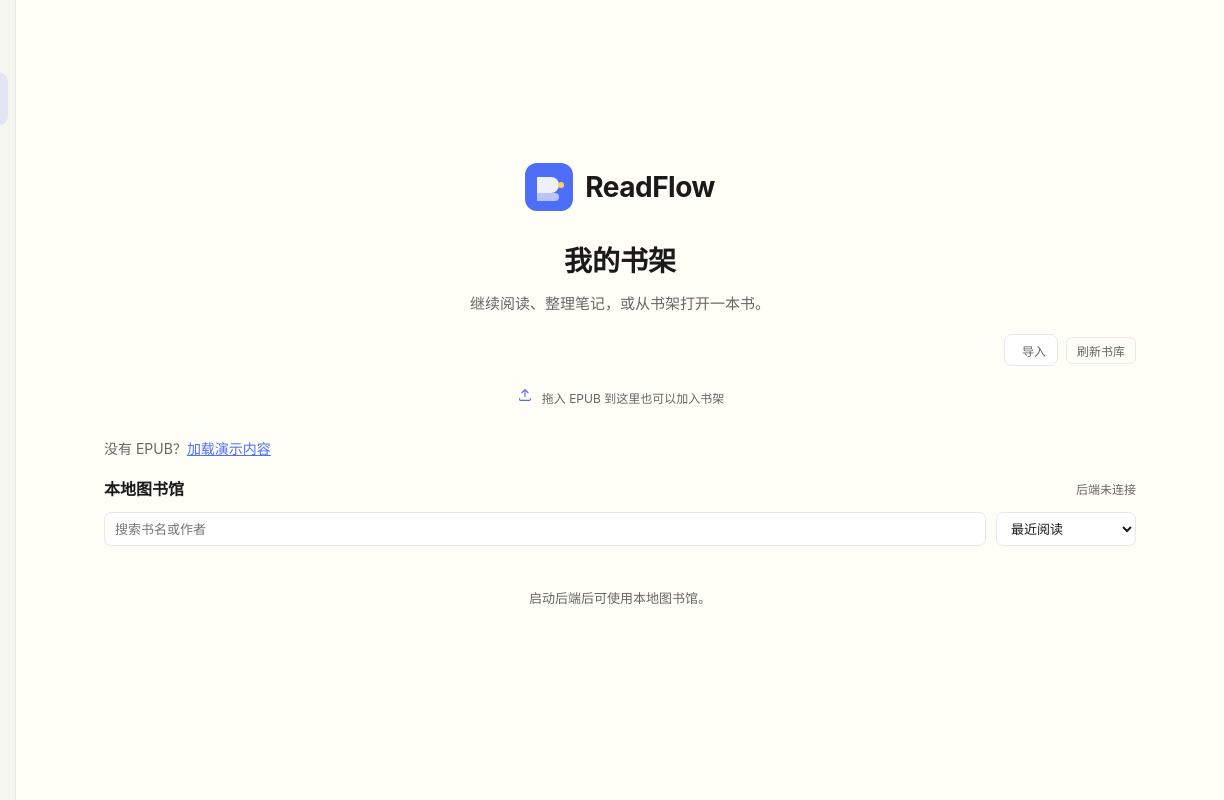
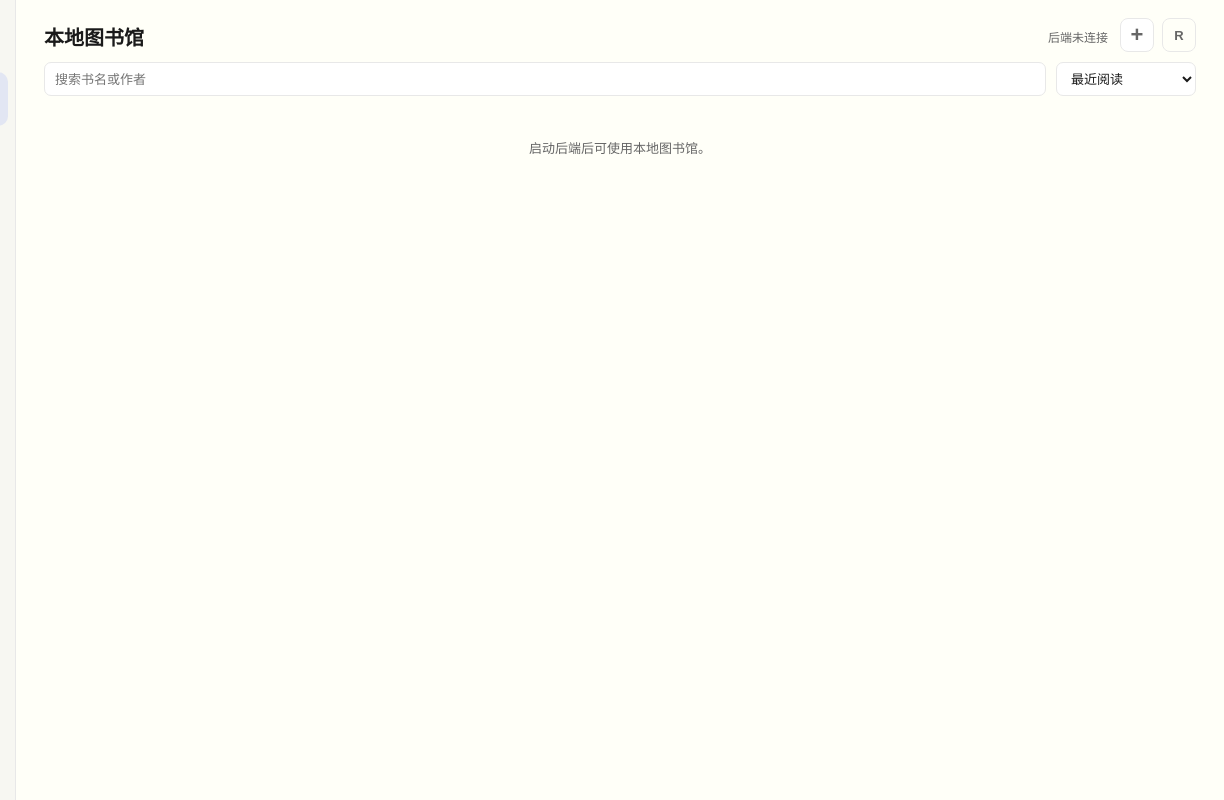
Before and after one commit to rowley-bigspin/read-assistant, a website: page index.html in a window 1280 px wide. Shown: the full height of the page, 56-1280 px from the left. Drawn offline with nearby package versions, Linux system fonts and the light colour scheme; no server answers.

Commit message:
Make homepage bookshelf-first

```diff
--- a/styles.css
+++ b/styles.css
@@ -149,12 +149,20 @@ body {
    ============================================ */
 #welcome-screen {
   flex-direction: column;
-  align-items: center;
-  justify-content: center;
+  align-items: stretch;
+  justify-content: flex-start;
   background: var(--bg);
 }
-.welcome-inner { text-align: left; width: min(1080px, 100%); max-height: 100vh; overflow: auto; padding: 24px; }
+.welcome-inner { text-align: left; width: 100%; max-height: 100vh; overflow: auto; padding: 18px 28px 24px; }
 .welcome-title, .welcome-sub { text-align: center; }
+
+#welcome-screen .logo-wrap,
+#welcome-screen .welcome-title,
+#welcome-screen .welcome-sub,
+#welcome-screen .upload-zone,
+#welcome-screen .demo-tip {
+  display: none !important;
+}
 
 .logo-wrap {
   display: flex; align-items: center; justify-content: center;
@@ -287,6 +295,56 @@ body {
 .library-header span {
   font-size: 12px;
   color: var(--text-secondary);
+}
+
+#welcome-screen .library-actions {
+  position: fixed;
+  top: 18px;
+  right: 28px;
+  z-index: 5;
+  margin: 0;
+}
+
+#welcome-screen .library-actions .btn-primary,
+#welcome-screen .library-actions .btn-sm {
+  width: 34px;
+  min-width: 34px;
+  height: 34px;
+  padding: 0;
+  border-radius: 8px;
+  font-size: 0;
+  line-height: 1;
+}
+
+#welcome-screen .library-actions .btn-primary::before {
+  content: "";
+  margin: 0;
+}
+
+#welcome-screen #btn-import-book::after {
+  content: "+";
+  font-size: 22px;
+  font-weight: 600;
+}
+
+#welcome-screen .library-actions .btn-sm::after {
+  content: "R";
+  font-size: 13px;
+  font-weight: 700;
+}
+
+#welcome-screen .library-section {
+  margin-top: 0;
+}
+
+#welcome-screen .library-header {
+  min-height: 36px;
+  margin-bottom: 8px;
+  padding-right: 88px;
+}
+
+#welcome-screen .library-header h2 {
+  font-size: 20px;
 }
 .library-list {
   display: grid;
```
